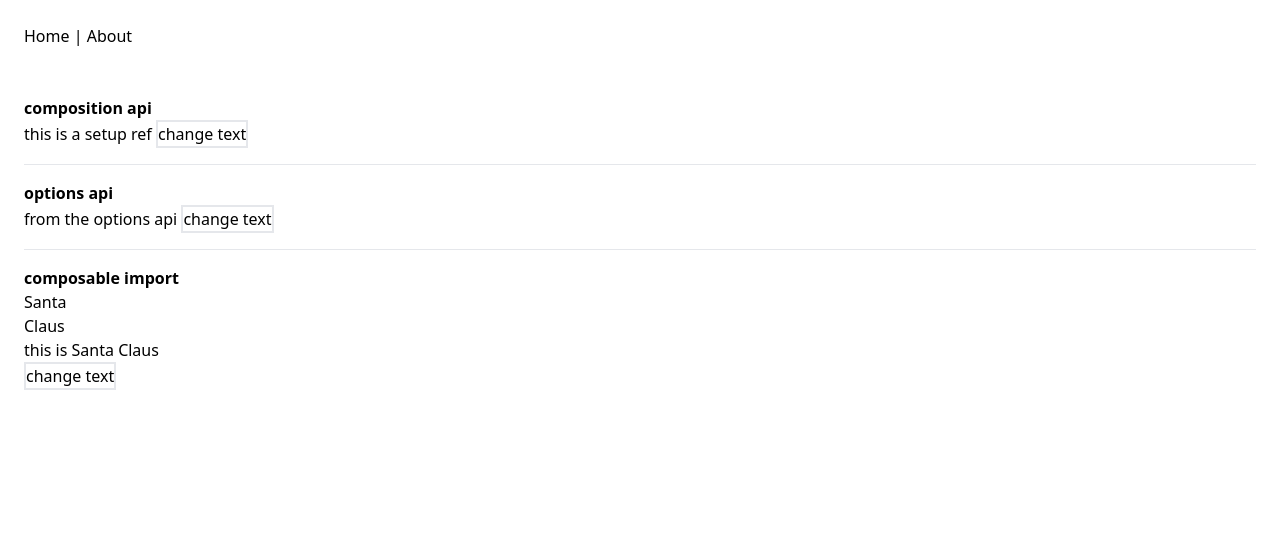
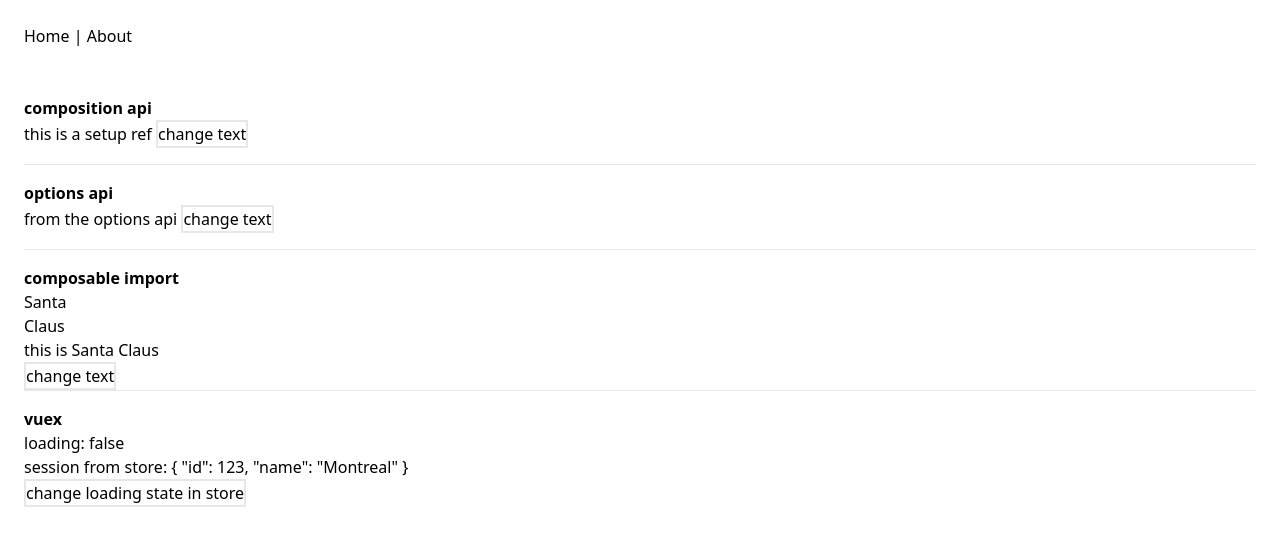
Before and after one commit to aurelienroux/vue3-poc, a Vue app: page /about in a window 1280 px wide. Shown: the top 546 px of the page. Built offline with nearby package versions, Linux system fonts and the light colour scheme.

Commit message:
composition api with vuex

```diff
--- a/src/store/index.ts
+++ b/src/store/index.ts
@@ -1,8 +1,22 @@
 import { createStore } from "vuex";
 
 export default createStore({
-  state: {},
-  mutations: {},
-  actions: {},
+  state: {
+    loading: false,
+    session: {
+      id: 123,
+      name: "Montreal",
+    },
+  },
+  mutations: {
+    UPDATE_LOADING(state) {
+      state.loading = !state.loading;
+    },
+  },
+  actions: {
+    updateLoading({ commit }) {
+      commit("UPDATE_LOADING");
+    },
+  },
   modules: {},
 });
--- a/src/views/About.vue
+++ b/src/views/About.vue
@@ -25,30 +25,52 @@
       <p>{{ fullName }}</p>
       <button class="border-2" @click="updateRealName">change text</button>
     </div>
+
+    <hr class="mb-4" />
+
+    <div>
+      <h2 class="font-bold">vuex</h2>
+      <div>loading: {{ loading }}</div>
+      <div>session from store: {{ session }}</div>
+      <button class="border-2" @click="updateStore">
+        change loading state in store
+      </button>
+    </div>
   </div>
 </template>
 
 <script lang="ts">
-import { defineComponent, ref } from "vue";
+import { defineComponent, ref, computed } from "vue";
+import { useStore } from "vuex";
 import useSomethingElse from "../composables/useSomethingElse";
 
 export default defineComponent({
   setup() {
     const { firstName, lastName, fullName, updateRealName } =
       useSomethingElse();
+    const composition = ref("this is a setup ref");
+    const changeCompositionText = () =>
+      (composition.value = "changed from composition!");
 
-    const composition = ref("this is a setup ref");
-    const changeCompositionText = () => {
-      composition.value = "changed from composition!";
-    };
+    // Vuex
+    const store = useStore();
+    const loading = computed(() => store.state.loading);
+    const session = computed(() => store.state.session);
+    const updateStore = () => store.dispatch("updateLoading");
 
     return {
+      // local
       composition,
       changeCompositionText,
+      // composable
       firstName,
       lastName,
       fullName,
       updateRealName,
+      // store
+      loading,
+      session,
+      updateStore,
     };
   },
   data() {
```
